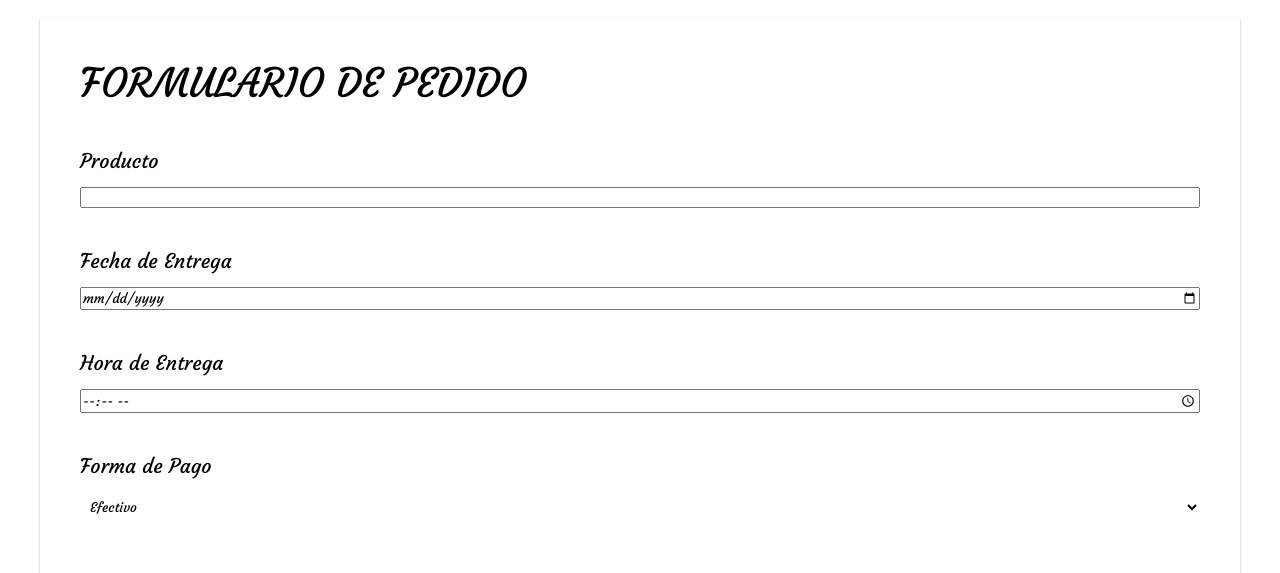
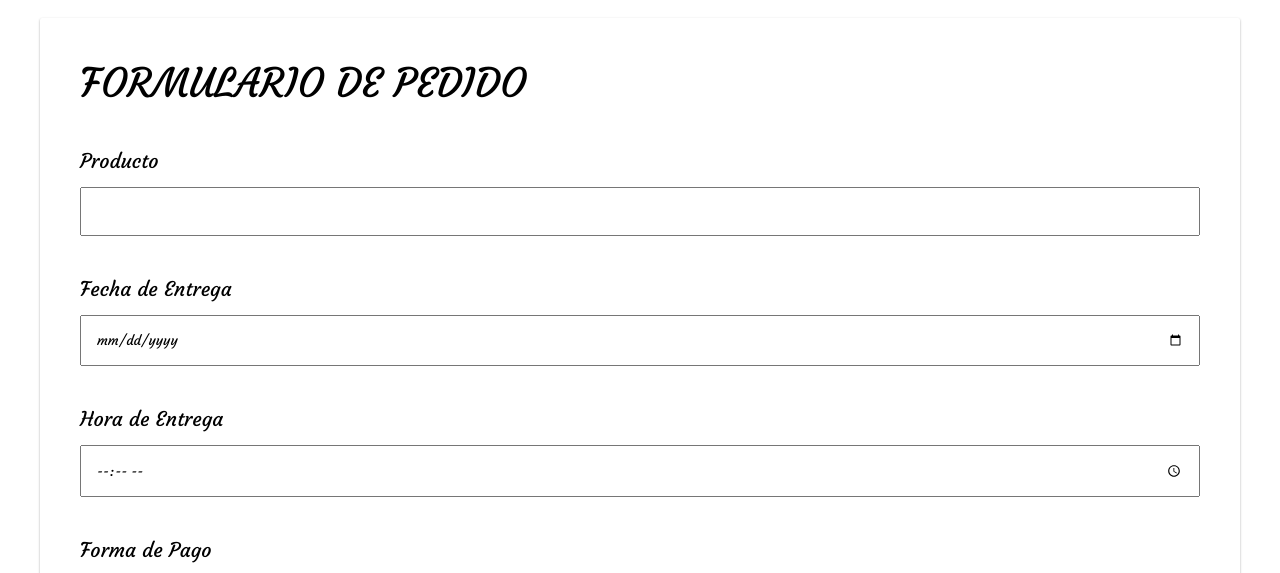
Before and after one commit to ReposteriaCasera/LaPaz, a plain HTML site: page pedidos.html in a window 1280 px wide. Shown: the part 192-765 px from the top of the page. Drawn offline with Linux system fonts and the light colour scheme.

Commit message:
add padding to inputs

```diff
--- a/css/pedido.css
+++ b/css/pedido.css
@@ -28,3 +28,7 @@
 	border: none;
 	padding: 0.3rem;
 }
+
+.result-item-form{
+	padding: 0.7rem;
+}
--- a/pedidos.html
+++ b/pedidos.html
@@ -41,15 +41,15 @@
                             <div>
                                 <div class="container container-item-form">
                                     <label class="title-item-form" for="producto">Producto</label>
-                                    <input type="text" name="producto" id="producto">
+                                    <input class="result-item-form" type="text" name="producto" id="producto">
                                 </div>
                                 <div class="container container-item-form">
                                     <label class="title-item-form" for="fecha">Fecha de Entrega</label>
-                                    <input type="date" name="fecha" id="fecha" value="" min="2019-01-01" max="2025-12-31">
+                                    <input class="result-item-form" type="date" name="fecha" id="fecha" value="" min="2019-01-01" max="2025-12-31">
                                 </div>
                                 <div class="container container-item-form">
                                     <label class="title-item-form" for="hora">Hora de Entrega</label>
-                                    <input type="time" name="hora" id="hora">
+                                    <input class="result-item-form" type="time" name="hora" id="hora">
                                 </div>
                                 <div class="container container-item-form">
                                     <label class="title-item-form" for="pago">Forma de Pago</label>
```
